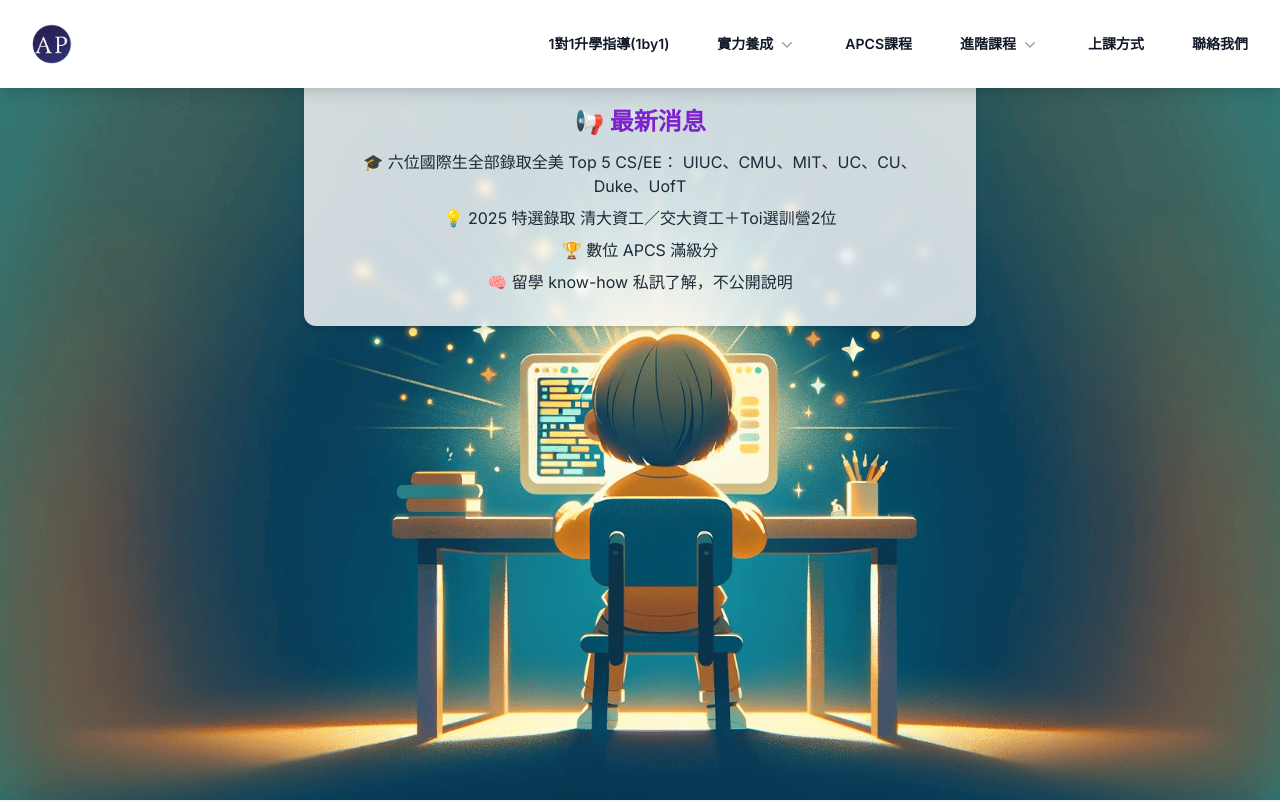
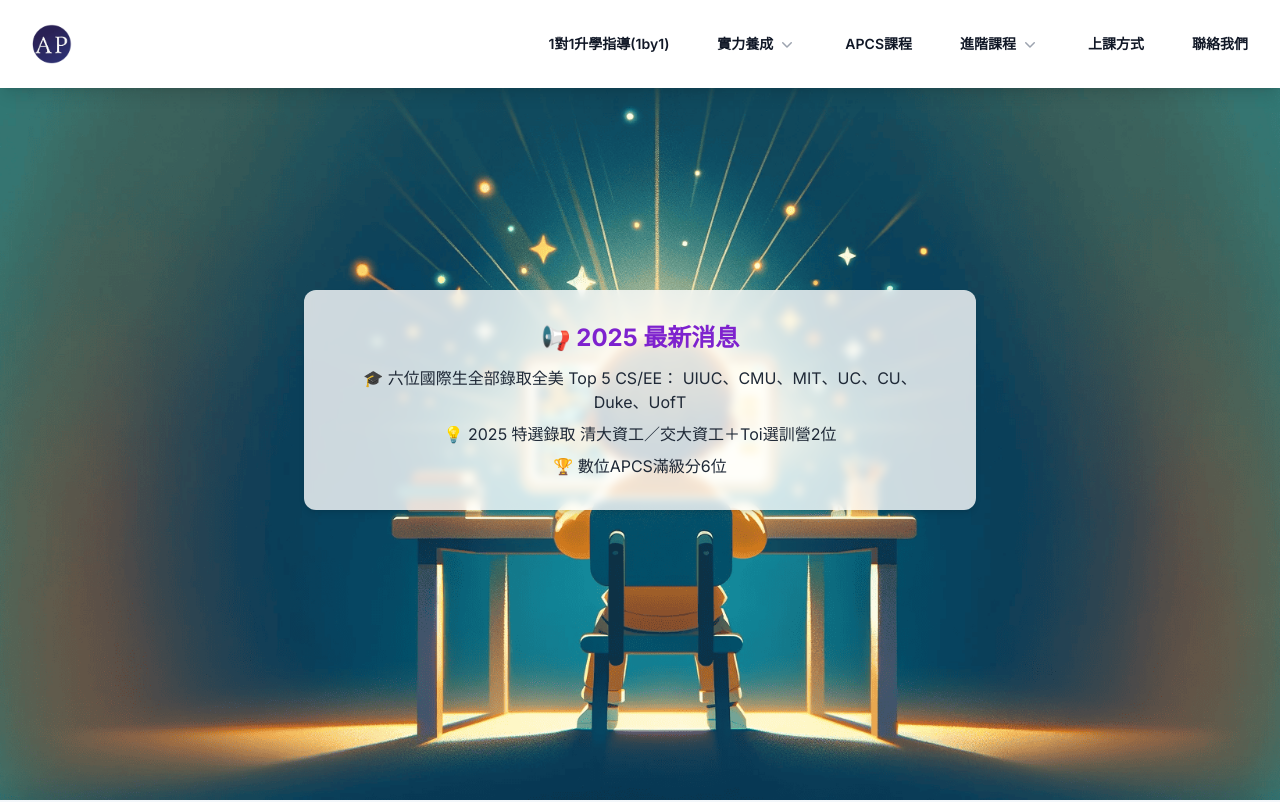
Before and after one commit to LowSugarCoke/ap-next, a Next.js app: page / in a window 1280 px wide. Shown: the top 802 px of the page. Built offline with nearby package versions, Linux system fonts and the light colour scheme; a web font is replaced by a local one.

Commit message:
update page (#24)

```diff
--- a/src/app/page.tsx
+++ b/src/app/page.tsx
@@ -45,7 +45,7 @@ export default function Home() {
         <div
           className="
           absolute
-          top-[62%] sm:top-1/3 md:top-1/4
+          top-[62%] sm:top-1/3 md:top-2/4
           left-1/2 transform -translate-x-1/2 -translate-y-1/2
           text-center bg-white/80 backdrop-blur-sm
           px-2 py-5 sm:px-6 sm:py-6 md:px-8 md:py-8
@@ -54,7 +54,7 @@ export default function Home() {
         "
         >
           <h2 className="text-xl sm:text-2xl font-bold text-purple-700 mb-3">
-            📢 最新消息
+            📢 2025 最新消息
           </h2>
           <ul className="text-xs sm:text-sm md:text-base text-gray-800 space-y-2 text-left sm:text-center leading-relaxed">
             <li>
@@ -62,8 +62,7 @@ export default function Home() {
               UIUC、CMU、MIT、UC、CU、Duke、UofT
             </li>
             <li>💡 2025 特選錄取 清大資工／交大資工＋Toi選訓營2位</li>
-            <li>🏆 數位 APCS 滿級分</li>
-            <li>🧠 留學 know-how 私訊了解，不公開說明</li>
+            <li>🏆 數位APCS滿級分6位</li>
           </ul>
         </div>
       </div>
```
